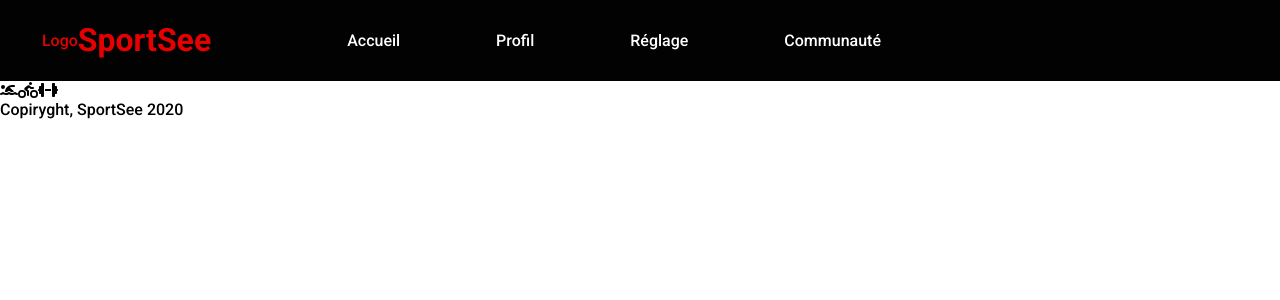
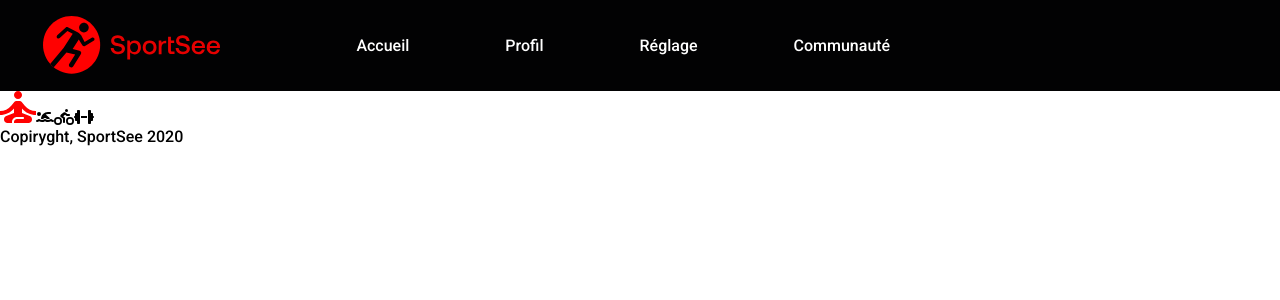
Before and after one commit to Matpetitj/Sport-See, a React (Create React App) app: page / in a window 1280 px wide. Shown: the top 300 px of the page. Built offline with nearby package versions, Linux system fonts and the light colour scheme.

Commit message:
Svg modification

```diff
--- a/src/assets/API/ApiCalls.js
+++ b/src/API/ApiCalls.js
@@ -1,4 +1,4 @@
-import userDatas from "../MockedDatas/user.json"
+import userDatas from "../assets/MockedDatas/user.json"
 
 export function callApi(id, endpoint) {
   fetch(`http://localhost:3000/user/${id}/${endpoint}`)
--- a/src/components/LeftBar/leftBar.jsx
+++ b/src/components/LeftBar/leftBar.jsx
@@ -4,10 +4,9 @@ import { FontAwesomeIcon } from '@fortawesome/react-fontawesome'
 import { faPersonBiking } from '@fortawesome/free-solid-svg-icons'
 import { faPersonSwimming } from '@fortawesome/free-solid-svg-icons'
 import { faDumbbell } from '@fortawesome/free-solid-svg-icons'
-// import personYoga from '../../assets/Images/sitting-person.svg'
+import personSat from '../../assets/Images/person-sitting.svg'
 
 export default function LeftBar() {
-  //   const personSitting = { personYoga }
   const personSwimming = <FontAwesomeIcon icon={faPersonSwimming} />
   const personBiking = <FontAwesomeIcon icon={faPersonBiking} />
   const dumbbell = <FontAwesomeIcon icon={faDumbbell} />
@@ -16,7 +15,7 @@ export default function LeftBar() {
     <div className="leftbar">
       <div className="leftbar__container">
         <div className="leftbar__icon">
-          <span className="leftbar__icon__fw"></span>
+          <img className="leftbar__icon__fw" src={personSat} alt="person sat" />
           <span className="leftbar__icon__fw">{personSwimming}</span>
           <span className="leftbar__icon__fw">{personBiking}</span>
           <span className="leftbar__icon__fw">{dumbbell}</span>
--- a/src/components/TopBar/_topbar.scss
+++ b/src/components/TopBar/_topbar.scss
@@ -4,6 +4,7 @@
 .topbar {
     display: flex;
     width: 100%;
+    height: 91px;
     background-color: $primary-color;
     &__container {
         display: flex;
@@ -13,9 +14,6 @@
         display: flex;
         align-items: center;
         padding-left: 5%;
-        &__svg{
-            color: $secondary-color;
-        }
         &__title{
             color: $secondary-color;
         }
--- a/src/components/TopBar/topBar.jsx
+++ b/src/components/TopBar/topBar.jsx
@@ -1,15 +1,14 @@
 import React from 'react'
 import './_topbar.scss'
 import Navigation from '../Navigation/Navigation'
-// import logo from '../../assets/Images/logo.svg'
+import logo from '../../assets/Images/logo.svg'
 
 export default function TopBar() {
   return (
     <div className="topbar">
       <div className="topbar__container">
         <div className="topbar__logo">
-          <span className="topbar__logo__svg">Logo</span>
-          <h1 className="topbar__logo__title">SportSee</h1>
+          <img className="topbar__logo__svg" src={logo} alt="SportSee logo" />
         </div>
         <div className="topbar__navigation">
           <Navigation />
```
Also changed, not shown: src/assets/Images/logo.svg, src/assets/Images/person-sitting.svg (renamed from src/assets/Images/sitting-person.svg).
